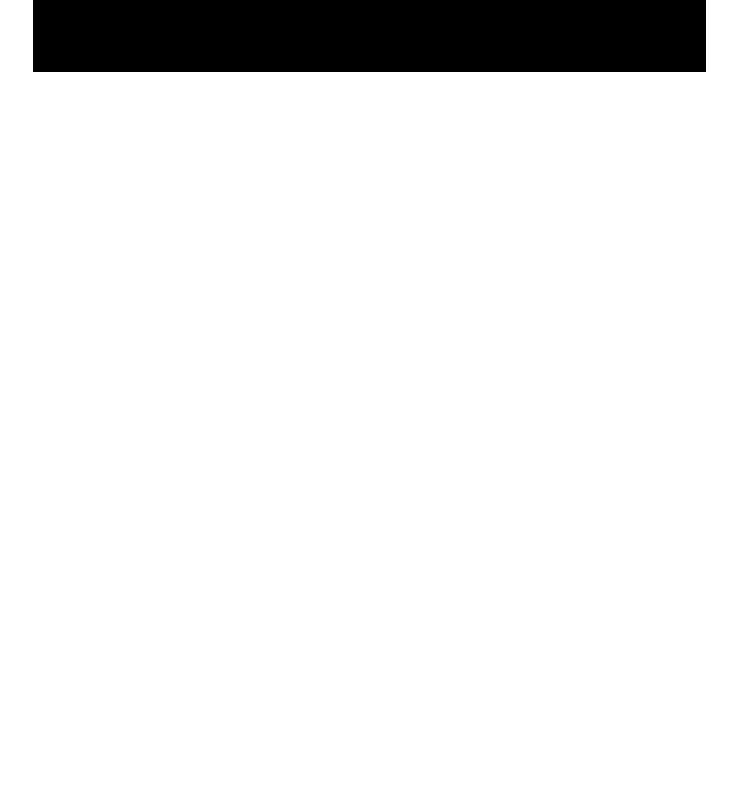
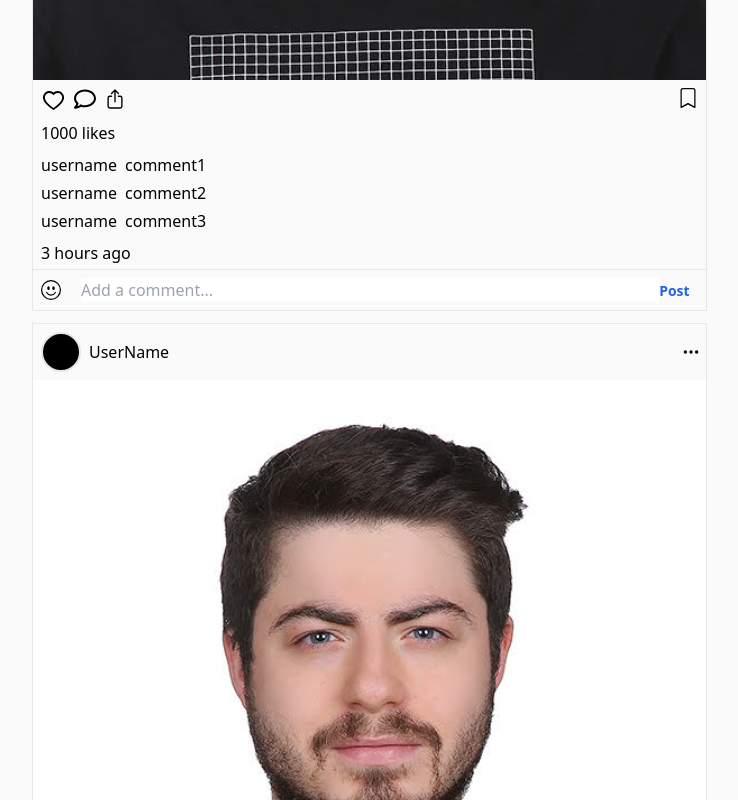
Before and after one commit to ensarbarisbaran/fitness, a React (Vite) app in the folder client/: page / in a window 1280 px wide. Shown: the part 980-1780 px from the top of the page, without its empty margins (96-834 px from the left). Before the commit the page ends 1052 px from the top, so only its background shows below. Built offline with nearby package versions, Linux system fonts and the light colour scheme.

Commit message:
homepage
tamamlandı

```diff
--- /dev/null
+++ b/client/src/assets/Posts/index.jsx
@@ -0,0 +1,68 @@
+import React from 'react'
+import { AiOutlineHeart } from 'react-icons/ai'
+import { BsBookmark, BsThreeDots } from 'react-icons/bs'
+import { BsEmojiSmile } from 'react-icons/bs'
+import { FaRegComment } from 'react-icons/fa'
+import { IoShareOutline } from 'react-icons/io5'
+
+
+
+const Post = ({ postIndex }) => {
+    return (
+        <div className='flex flex-col border-gray-200 w-full border '>
+            <div className='flex p-2 w-full   justify-between  items-center'>
+                <div className='flex space-x-2 justify-center items-center'>
+                    <div className='w-10 h-10 bg-black border-2  rounded-full' />
+                    <div>UserName</div>
+                </div>
+                <div className='select-none  w-4'>
+                    <BsThreeDots className="text-lg" />
+                </div>
+            </div>
+            <div className='w-full h-full bg-black aspect-square bg-cover' style={{ "backgroundImage": "url(/baris.jpg)" }}> </div>
+            <div className='flex justify-between p-2'>
+                <div className='flex space-x-2'>
+                    <div><AiOutlineHeart size={25} className='text-black hover:text-black/50 cursor-pointer' /></div>
+                    <div><FaRegComment size={22} className='text-black hover:text-black/50 cursor-pointer' /></div>
+                    <div><IoShareOutline size={22} className='text-black hover:text-black/50 cursor-pointer' /> </div>
+                </div>
+                <div><BsBookmark size={20} className='text-black hover:text-black/50 cursor-pointer' /></div>
+            </div>
+            <div className='px-2'>1000 likes </div>
+            <div className='p-2'>
+                <div className='flex flex-col space-y-1'>
+                    {
+                        new Array(3).fill(0).map((_, i) => (
+                            <div key={i} className='flex space-x-2'>
+                                <div className='font-medium'>username</div>
+                                <div>comment{i + 1} </div>
+                            </div>
+                        ))
+                    }
+                </div>
+            </div>
+            <div className='px-2 '>
+                3 hours ago
+            </div>
+            <div className='px-2 flex  mt-1 py-2 items-center space-x-3 border-t border-gray-200'>
+                <div>
+                    <BsEmojiSmile className='text-xl' />
+                </div>
+                <form onSubmit={(e) => e.preventDefault()} className='flex w-full px-2'>
+                    <div className='w-full'>
+                        <input type="text" name={`comment ${postIndex}`} id={`comment ${postIndex} `} className='w-full outline-none bg-white '
+                            placeholder='Add a comment...' />
+                    </div>
+                    <div>
+                        <button className='font-semibold text-blue-600 text-sm'>
+                            Post
+                        </button>
+                    </div>
+                </form>
+            </div>
+
+        </div>
+    )
+}
+
+export default Post
--- a/client/src/pages/Home.jsx
+++ b/client/src/pages/Home.jsx
@@ -1,5 +1,6 @@
 import React from 'react'
 import Header from '../assets/Header';
+import Post from '../assets/Posts';
 
 const HomePage = () => {
 
@@ -16,24 +17,12 @@ const HomePage = () => {
             }
           </section>
 
-          <section className=''>
-            <div className='flex flex-col w-full border border-gray-100 bg-black/50 border-1 max-h-72'>
-              <div className='flex p-1 space-x-2 bg-pink-400 justify-between  items-center'>
-                <div className='flex space-x-2 justify-center items-center'>
-                  <div className='w-10 h-10 bg-gray-400 border-2 border-pink-400 rounded-full' />
-                  <div>UserName</div>
-                </div>
-                <div className='select-none ml-auto w-4'>...</div>
-              </div>
-              <div className='w-full h-full bg-black aspect-square'></div>
-              <div></div>
-              <div></div>
-              <div></div>
-              <div></div>
-              <div></div>
-
-            </div>
-
+          <section className='flex flex-col gap-y-3 '>
+            {
+              new Array(5).fill(1).map((_, i) => (
+                <Post key={i} postIndex={i} />
+              ))
+            }
           </section>
         </div>
 
```
Also changed, not shown: client/public/baris.jpg (added).
